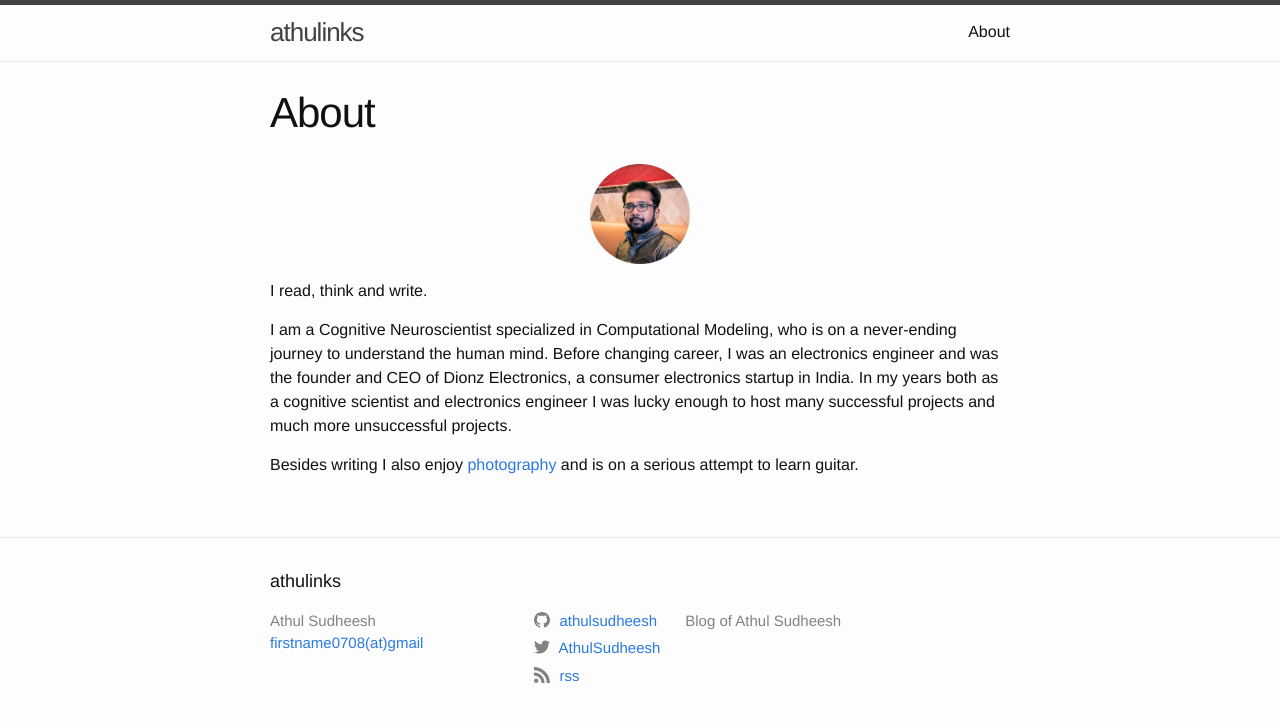
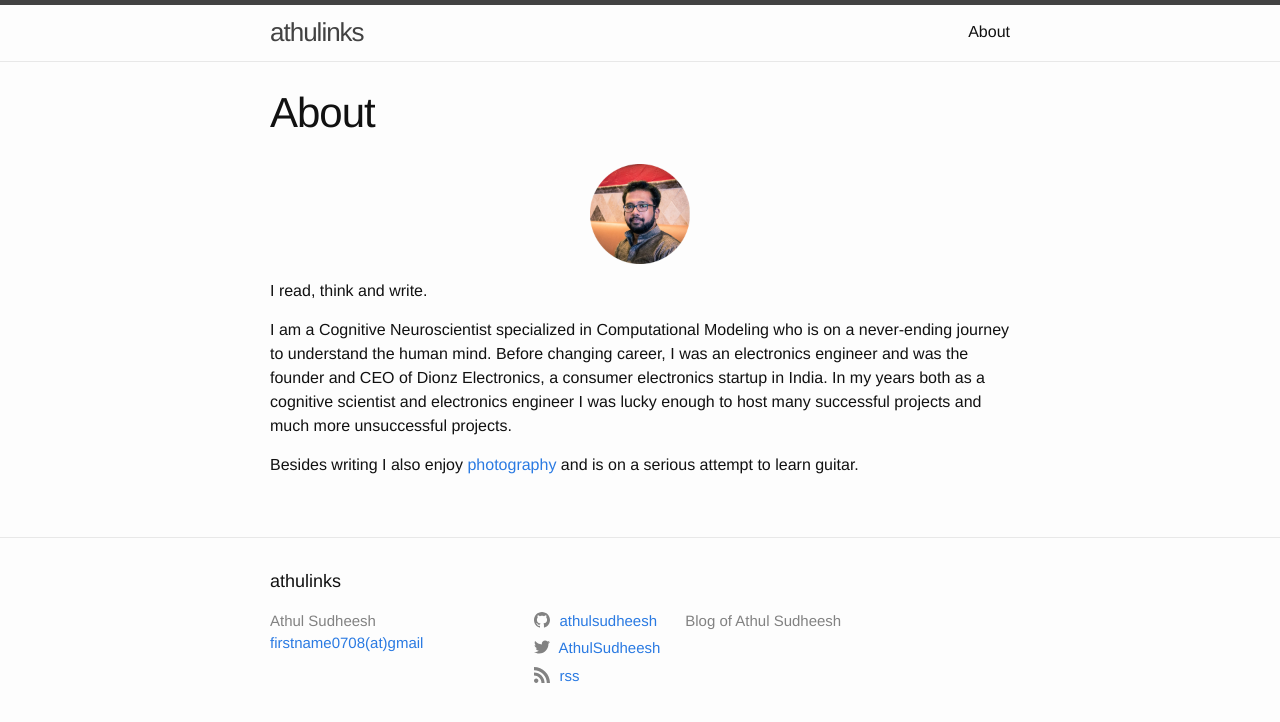
Before and after one commit to athulsudheesh/blog, a Jekyll site: the page built from about.md, in a window 1280 px wide. Shown: the top 722 px of the page. Built offline with Jekyll 4.4.1, drawn with Linux system fonts in a browser that asks for light colours.

```diff
--- a/_config.yml
+++ b/_config.yml
@@ -17,6 +17,7 @@ social_sites:
   #googleplus: +jekyll
 
 rss: rss
+
 disqus:
     # Leave shortname blank to disable comments site-wide.
     # Disable comments for any post by adding `comments: false` to that post's YAML Front Matter.
--- a/about.md
+++ b/about.md
@@ -8,6 +8,6 @@ permalink: /about/
 
 I read, think and write.
 
-I am a Cognitive Neuroscientist specialized in Computational Modeling, who is on a never-ending journey to understand the human mind. Before changing career, I was an electronics engineer and was the founder and CEO of Dionz Electronics, a consumer electronics startup in India. In my years both as a cognitive scientist and electronics engineer I was lucky enough to host many successful projects and much more unsuccessful projects.
+I am a Cognitive Neuroscientist specialized in Computational Modeling who is on a never-ending journey to understand the human mind. Before changing career, I was an electronics engineer and was the founder and CEO of Dionz Electronics, a consumer electronics startup in India. In my years both as a cognitive scientist and electronics engineer I was lucky enough to host many successful projects and much more unsuccessful projects.
 
 Besides writing I also enjoy [photography](https://www.instagram.com/athulsudheesh/) and is on a serious attempt to learn guitar.
```
